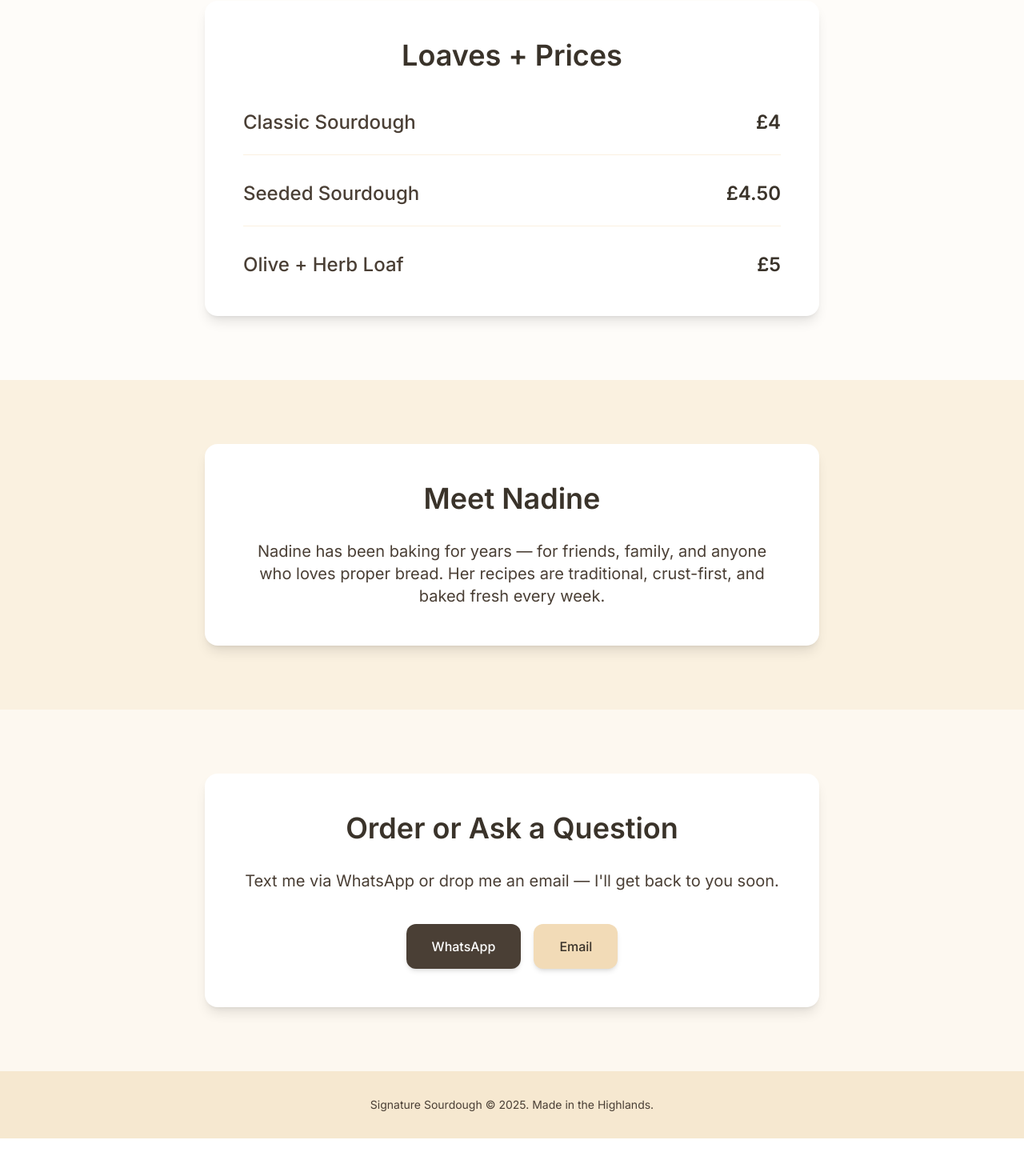
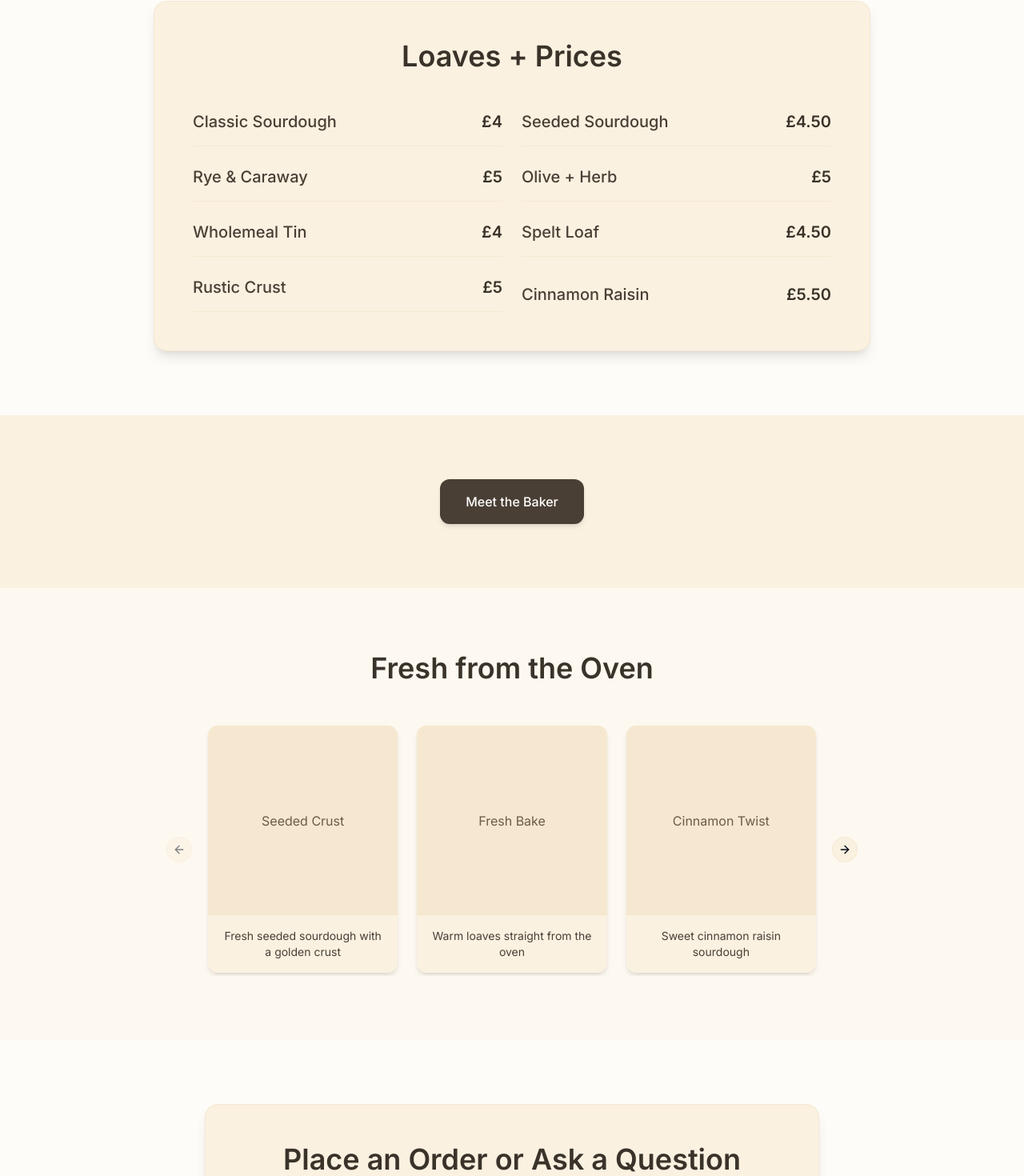
Before and after one commit to Divinical/signature-sourdough, a React (Vite) app: page / in a window 1280 px wide. Shown: the part 879-2349 px from the top of the page at 80% size. Before the commit the page ends 2302 px from the top, so only its background shows below. Built offline with nearby package versions, Linux system fonts and the light colour scheme.

Commit message:
Refactor: Update landing page design
Update the landing page to reflect the new design specifications, including the use of a handwritten-style font for the brand name, a new hero section, a menu/price list, an about Nadine section, a contact section, an optional image carousel, and a footer.

```diff
--- a/index.html
+++ b/index.html
@@ -4,16 +4,16 @@
   <head>
     <meta charset="UTF-8" />
     <meta name="viewport" content="width=device-width, initial-scale=1.0" />
-    <title>Signature Sourdough - Baked with heart in the Highlands</title>
-    <meta name="description" content="Fresh sourdough bread made simple in the Highlands. Traditional recipes, baked fresh every week by Nadine." />
+    <title>Signature Sourdough - Small batch bread baked with heart in Stornoway</title>
+    <meta name="description" content="Small batch sourdough bread baked with heart in Stornoway, Isle of Lewis. Traditional recipes by Nadine, baked fresh in small batches." />
     <meta name="author" content="Signature Sourdough" />
 
     <link rel="preconnect" href="https://fonts.googleapis.com">
     <link rel="preconnect" href="https://fonts.gstatic.com" crossorigin>
-    <link href="https://fonts.googleapis.com/css2?family=Inter:wght@300;400;500;600;700&display=swap" rel="stylesheet">
+    <link href="https://fonts.googleapis.com/css2?family=Inter:wght@300;400;500;600;700&family=Dancing+Script:wght@400;500;600;700&display=swap" rel="stylesheet">
 
-    <meta property="og:title" content="Signature Sourdough - Baked with heart in the Highlands" />
-    <meta property="og:description" content="Fresh sourdough bread made simple in the Highlands. Traditional recipes, baked fresh every week by Nadine." />
+    <meta property="og:title" content="Signature Sourdough - Small batch bread baked with heart in Stornoway" />
+    <meta property="og:description" content="Small batch sourdough bread baked with heart in Stornoway, Isle of Lewis. Traditional recipes by Nadine, baked fresh in small batches." />
     <meta property="og:type" content="website" />
 
     <meta name="twitter:card" content="summary_large_image" />
--- /dev/null
+++ b/src/components/AboutModal.tsx
@@ -0,0 +1,47 @@
+
+import React from 'react';
+import {
+  Dialog,
+  DialogContent,
+  DialogHeader,
+  DialogTitle,
+  DialogTrigger,
+} from "@/components/ui/dialog";
+
+const AboutModal = () => {
+  return (
+    <section className="py-20 px-4 bg-cream-200">
+      <div className="max-w-3xl mx-auto text-center">
+        <Dialog>
+          <DialogTrigger asChild>
+            <button className="bg-earth-600 hover:bg-earth-700 text-white font-inter font-medium px-8 py-4 rounded-xl transition-colors duration-200 shadow-md hover:shadow-lg">
+              Meet the Baker
+            </button>
+          </DialogTrigger>
+          <DialogContent className="max-w-4xl bg-cream-50 border-cream-300">
+            <DialogHeader>
+              <DialogTitle className="text-2xl md:text-3xl font-inter font-semibold text-earth-700 mb-6">
+                Meet Nadine
+              </DialogTitle>
+            </DialogHeader>
+            <div className="grid grid-cols-1 md:grid-cols-2 gap-8 items-center">
+              <div className="aspect-square bg-cream-300 rounded-xl flex items-center justify-center">
+                <span className="text-earth-500 font-inter">Photo of Nadine</span>
+              </div>
+              <div className="space-y-4">
+                <p className="text-lg font-inter text-earth-600 leading-relaxed">
+                  Nadine bakes from her small kitchen in Stornoway — just a few loaves at a time, the way she learned from her grandmother.
+                </p>
+                <p className="text-lg font-inter text-earth-600 leading-relaxed">
+                  No gluten-free, no fuss. Just sourdough with real crust and warmth.
+                </p>
+              </div>
+            </div>
+          </DialogContent>
+        </Dialog>
+      </div>
+    </section>
+  );
+};
+
+export default AboutModal;
--- a/src/components/ContactSection.tsx
+++ b/src/components/ContactSection.tsx
@@ -7,18 +7,18 @@ const ContactSection = () => {
   };
 
   const handleEmail = () => {
-    window.location.href = 'mailto:hello@signaturesourdough.com';
+    window.location.href = 'mailto:ben@forgeheart.run';
   };
 
   return (
-    <section className="py-20 px-4 bg-cream-100">
+    <section className="py-20 px-4 bg-cream-50">
       <div className="max-w-3xl mx-auto">
-        <div className="bg-white rounded-2xl shadow-lg p-8 md:p-12 text-center">
+        <div className="bg-cream-200 border border-cream-300 rounded-2xl shadow-lg p-8 md:p-12 text-center">
           <h2 className="text-3xl md:text-4xl font-inter font-semibold text-earth-700 mb-8">
-            Order or Ask a Question
+            Place an Order or Ask a Question
           </h2>
           <p className="text-lg md:text-xl font-inter text-earth-600 leading-relaxed mb-10">
-            Text me via WhatsApp or drop me an email — I'll get back to you soon.
+            Text Nadine on WhatsApp or email her directly. She replies personally — no bots, no forms.
           </p>
           <div className="flex flex-col sm:flex-row gap-4 justify-center items-center max-w-md mx-auto">
             <button
--- a/src/components/Footer.tsx
+++ b/src/components/Footer.tsx
@@ -6,7 +6,7 @@ const Footer = () => {
     <footer className="py-8 px-4 bg-cream-300">
       <div className="max-w-6xl mx-auto text-center">
         <p className="text-sm font-inter text-earth-600">
-          Signature Sourdough © 2025. Made in the Highlands.
+          © 2025 Signature Sourdough. Baked in Stornoway on the Isle of Lewis.
         </p>
       </div>
     </footer>
--- a/src/components/HeroSection.tsx
+++ b/src/components/HeroSection.tsx
@@ -5,11 +5,11 @@ const HeroSection = () => {
   return (
     <section className="min-h-screen bg-cream-100 flex items-center justify-center px-4 py-16 bg-gradient-to-br from-cream-50 to-cream-200">
       <div className="max-w-4xl mx-auto text-center">
-        <h1 className="text-4xl md:text-6xl lg:text-7xl font-inter font-bold text-earth-700 mb-6 leading-tight">
-          Baked with heart in the Highlands.
+        <h1 className="text-5xl md:text-7xl lg:text-8xl font-dancing font-semibold text-earth-700 mb-6 leading-tight">
+          Signature Sourdough
         </h1>
         <p className="text-xl md:text-2xl text-earth-500 font-inter font-light max-w-2xl mx-auto leading-relaxed">
-          Fresh sourdough, made simple. No gluten-free, no gimmicks — just the good stuff.
+          Small batch bread baked with heart in Stornoway.
         </p>
       </div>
     </section>
--- /dev/null
+++ b/src/components/ImageCarousel.tsx
@@ -0,0 +1,55 @@
+
+import React from 'react';
+import {
+  Carousel,
+  CarouselContent,
+  CarouselItem,
+  CarouselNext,
+  CarouselPrevious,
+} from "@/components/ui/carousel";
+
+const ImageCarousel = () => {
+  const images = [
+    { name: "Seeded Crust", description: "Fresh seeded sourdough with a golden crust" },
+    { name: "Fresh Bake", description: "Warm loaves straight from the oven" },
+    { name: "Cinnamon Twist", description: "Sweet cinnamon raisin sourdough" },
+    { name: "Classic Loaf", description: "Traditional sourdough with perfect crumb" },
+    { name: "Rustic Selection", description: "A variety of handcrafted loaves" },
+  ];
+
+  return (
+    <section className="py-20 px-4 bg-cream-100">
+      <div className="max-w-4xl mx-auto">
+        <h2 className="text-3xl md:text-4xl font-inter font-semibold text-earth-700 mb-12 text-center">
+          Fresh from the Oven
+        </h2>
+        <Carousel className="w-full max-w-3xl mx-auto">
+          <CarouselContent>
+            {images.map((image, index) => (
+              <CarouselItem key={index} className="md:basis-1/2 lg:basis-1/3">
+                <div className="p-1">
+                  <div className="bg-cream-200 rounded-xl overflow-hidden shadow-md">
+                    <div className="aspect-square bg-cream-300 flex items-center justify-center">
+                      <span className="text-earth-500 font-inter text-center px-4">
+                        {image.name}
+                      </span>
+                    </div>
+                    <div className="p-4">
+                      <p className="text-sm font-inter text-earth-600 text-center">
+                        {image.description}
+                      </p>
+                    </div>
+                  </div>
+                </div>
+              </CarouselItem>
+            ))}
+          </CarouselContent>
+          <CarouselPrevious className="bg-cream-200 border-cream-300 hover:bg-cream-300" />
+          <CarouselNext className="bg-cream-200 border-cream-300 hover:bg-cream-300" />
+        </Carousel>
+      </div>
+    </section>
+  );
+};
+
+export default ImageCarousel;
--- a/src/components/MenuSection.tsx
+++ b/src/components/MenuSection.tsx
@@ -5,23 +5,28 @@ const MenuSection = () => {
   const menuItems = [
     { name: "Classic Sourdough", price: "£4" },
     { name: "Seeded Sourdough", price: "£4.50" },
-    { name: "Olive + Herb Loaf", price: "£5" },
+    { name: "Rye & Caraway", price: "£5" },
+    { name: "Olive + Herb", price: "£5" },
+    { name: "Wholemeal Tin", price: "£4" },
+    { name: "Spelt Loaf", price: "£4.50" },
+    { name: "Rustic Crust", price: "£5" },
+    { name: "Cinnamon Raisin", price: "£5.50" },
   ];
 
   return (
     <section className="py-20 px-4 bg-cream-50">
-      <div className="max-w-3xl mx-auto">
-        <div className="bg-white rounded-2xl shadow-lg p-8 md:p-12">
+      <div className="max-w-4xl mx-auto">
+        <div className="bg-cream-200 border border-cream-300 rounded-2xl shadow-lg p-8 md:p-12">
           <h2 className="text-3xl md:text-4xl font-inter font-semibold text-earth-700 mb-12 text-center">
             Loaves + Prices
           </h2>
-          <div className="space-y-8">
+          <div className="grid grid-cols-1 md:grid-cols-2 gap-6">
             {menuItems.map((item, index) => (
-              <div key={index} className="flex justify-between items-center border-b border-cream-200 pb-6 last:border-b-0 last:pb-0">
-                <h3 className="text-xl md:text-2xl font-inter font-medium text-earth-600">
+              <div key={index} className="flex justify-between items-center border-b border-cream-300 pb-4 last:border-b-0 last:pb-0">
+                <h3 className="text-lg md:text-xl font-inter font-medium text-earth-600">
                   {item.name}
                 </h3>
-                <span className="text-xl md:text-2xl font-inter font-semibold text-earth-700">
+                <span className="text-lg md:text-xl font-inter font-semibold text-earth-700">
                   {item.price}
                 </span>
               </div>
--- a/src/pages/Index.tsx
+++ b/src/pages/Index.tsx
@@ -2,7 +2,8 @@
 import React from 'react';
 import HeroSection from '../components/HeroSection';
 import MenuSection from '../components/MenuSection';
-import AboutSection from '../components/AboutSection';
+import AboutModal from '../components/AboutModal';
+import ImageCarousel from '../components/ImageCarousel';
 import ContactSection from '../components/ContactSection';
 import Footer from '../components/Footer';
 
@@ -11,7 +12,8 @@ const Index = () => {
     <div className="font-inter">
       <HeroSection />
       <MenuSection />
-      <AboutSection />
+      <AboutModal />
+      <ImageCarousel />
       <ContactSection />
       <Footer />
     </div>
--- a/tailwind.config.ts
+++ b/tailwind.config.ts
@@ -21,6 +21,7 @@ export default {
 		extend: {
 			fontFamily: {
 				'inter': ['Inter', 'sans-serif'],
+				'dancing': ['Dancing Script', 'cursive'],
 			},
 			colors: {
 				border: 'hsl(var(--border))',
@@ -69,6 +70,16 @@ export default {
 					500: '#6b5b47',
 					600: '#4a3f35',
 					700: '#3a332a',
+				},
+				rust: {
+					400: '#b87333',
+					500: '#a0632b',
+					600: '#8b4513',
+				},
+				olive: {
+					400: '#8b9a5b',
+					500: '#7a8a4f',
+					600: '#697943',
 				}
 			},
 			borderRadius: {
```
